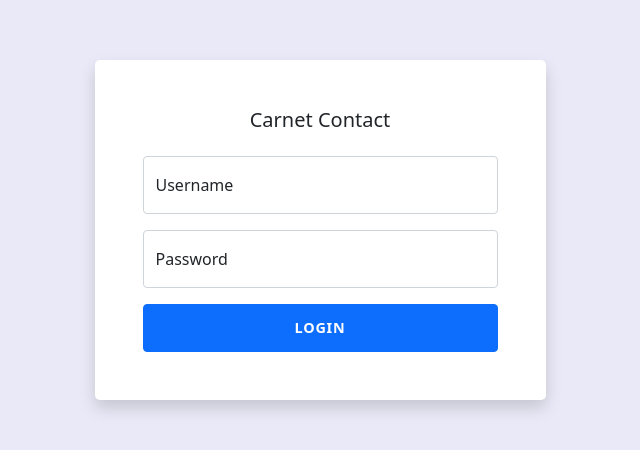
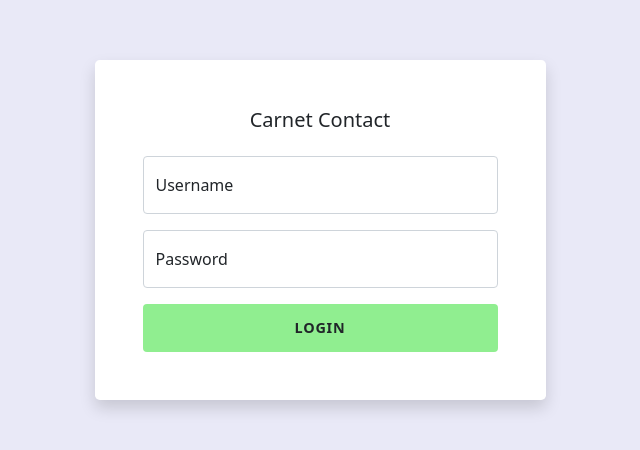
Before and after one commit to KrishnarashTHEVAKUMARAN/CarnetContactFront, an Angular app: page / in a window 1280 px wide. Shown: the part 170-620 px from the top of the page, without its empty margins (320-960 px from the left). Built offline with nearby package versions, Linux system fonts and the light colour scheme.

Commit message:
change color btn

```diff
--- a/src/app/add-contacts/add-contacts.component.css
+++ b/src/app/add-contacts/add-contacts.component.css
@@ -10,7 +10,6 @@ body {
   font-size: 0.9rem;
   letter-spacing: 0.05rem;
   padding: 0.75rem 1rem;
-  background: #FFD700;
 }
 
 .contact-title {
@@ -23,7 +22,7 @@ body {
   margin: 0 auto;
   width: 170px;
   height: 3px;
-  background-color: #FFD700;
+  background-color: #90EE90;
   position: absolute;
   left: 50%;
   transform: translateX(-50%);
--- a/src/app/add-contacts/add-contacts.component.html
+++ b/src/app/add-contacts/add-contacts.component.html
@@ -58,7 +58,7 @@
               <label for="phoneNumber2">Phone Number 2</label>
             </div>
             <div class="d-grid">
-              <button class="btn btn-login text-uppercase text-white" type="submit">Create</button>
+              <button class="btn btn-success btn-login text-uppercase text-white" type="submit">Create</button>
             </div>
           </form>
         </div>
--- a/src/app/get-contact-group/get-contact-group.component.html
+++ b/src/app/get-contact-group/get-contact-group.component.html
@@ -3,7 +3,7 @@
   <div class="container mt-5">
     <div class="col d-flex align-items-center mb-3">
       <h3 class="me-3">Contact Groups</h3>
-      <button class="btn btn-primary icon" [disabled]="!newGroup.groupName" (click)="OnCreateButtonClick()">GroupAdd</button>
+      <button class="btn btn-success icon" [disabled]="!newGroup.groupName" (click)="OnCreateButtonClick()">GroupAdd</button>
     </div>
 
     <div class="mb-3">
@@ -24,7 +24,7 @@
         <td>{{ contactGroup.groupId }}</td>
         <td>{{ contactGroup.groupName }}</td>
         <td>
-          <button class="btn btn-primary me-2 icon" (click)="OnAddContactButtonClick(contactGroup.groupId)">ContactsAdd</button>
+          <button class="btn btn-success me-2 icon" (click)="OnAddContactButtonClick(contactGroup.groupId)">ContactsAdd</button>
           <button class="btn btn-warning me-2 icon" (click)="OnDeleteContactButtonClick(contactGroup.groupId)">ContactsDelete</button>
           <button class="btn btn-danger icon" (click)="OnDeleteButtonClick(contactGroup.groupId)">GroupDelete</button>
         </td>
--- a/src/app/get-contacts/get-contacts.component.html
+++ b/src/app/get-contacts/get-contacts.component.html
@@ -5,10 +5,10 @@
     <div class="row mb-3 align-items-center">
       <div class="col d-flex align-items-center">
         <h3 class="me-3 mb-0">Contacts</h3>
-        <button class="btn btn-primary icon" (click)="OnCreateButtonClick()">Add</button>
+        <button class="btn btn-success icon" (click)="OnCreateButtonClick()">Add</button>
       </div>
       <div class="col d-flex justify-content-end">
-        <button class="btn btn-success icon" (click)="OnGetContactGroup()">Group</button>
+        <button class="btn btn-primary icon" (click)="OnGetContactGroup()">Group</button>
       </div>
     </div>
 
--- a/src/app/login/login.component.css
+++ b/src/app/login/login.component.css
@@ -11,4 +11,5 @@ body {
   font-size: 0.9rem;
   letter-spacing: 0.05rem;
   padding: 0.75rem 1rem;
+  background: #90EE90;
 }
--- a/src/app/login/login.component.html
+++ b/src/app/login/login.component.html
@@ -15,7 +15,7 @@
                 <label for="password">Password</label>
               </div>
               <div class="d-grid">
-                <button class="btn btn-primary btn-login text-uppercase fw-bold" type="submit"> Login </button>
+                <button class="btn btn-login text-uppercase fw-bold" type="submit"> Login </button>
               </div>
             </form>
           </div>
--- a/src/app/modify-contacts/modify-contacts.component.css
+++ b/src/app/modify-contacts/modify-contacts.component.css
@@ -10,7 +10,6 @@ body {
   font-size: 0.9rem;
   letter-spacing: 0.05rem;
   padding: 0.75rem 1rem;
-  background: #FFD700;
 }
 
 .contact-title {
--- a/src/app/modify-contacts/modify-contacts.component.html
+++ b/src/app/modify-contacts/modify-contacts.component.html
@@ -58,7 +58,7 @@
               <label for="phoneNumber2">Phone Number 2</label>
             </div>
             <div class="d-grid">
-              <button class="btn btn-login text-uppercase text-white" type="submit">Modify</button>
+              <button class="btn btn-warning btn-login text-uppercase text-white" type="submit">Modify</button>
             </div>
           </form>
         </div>
```
